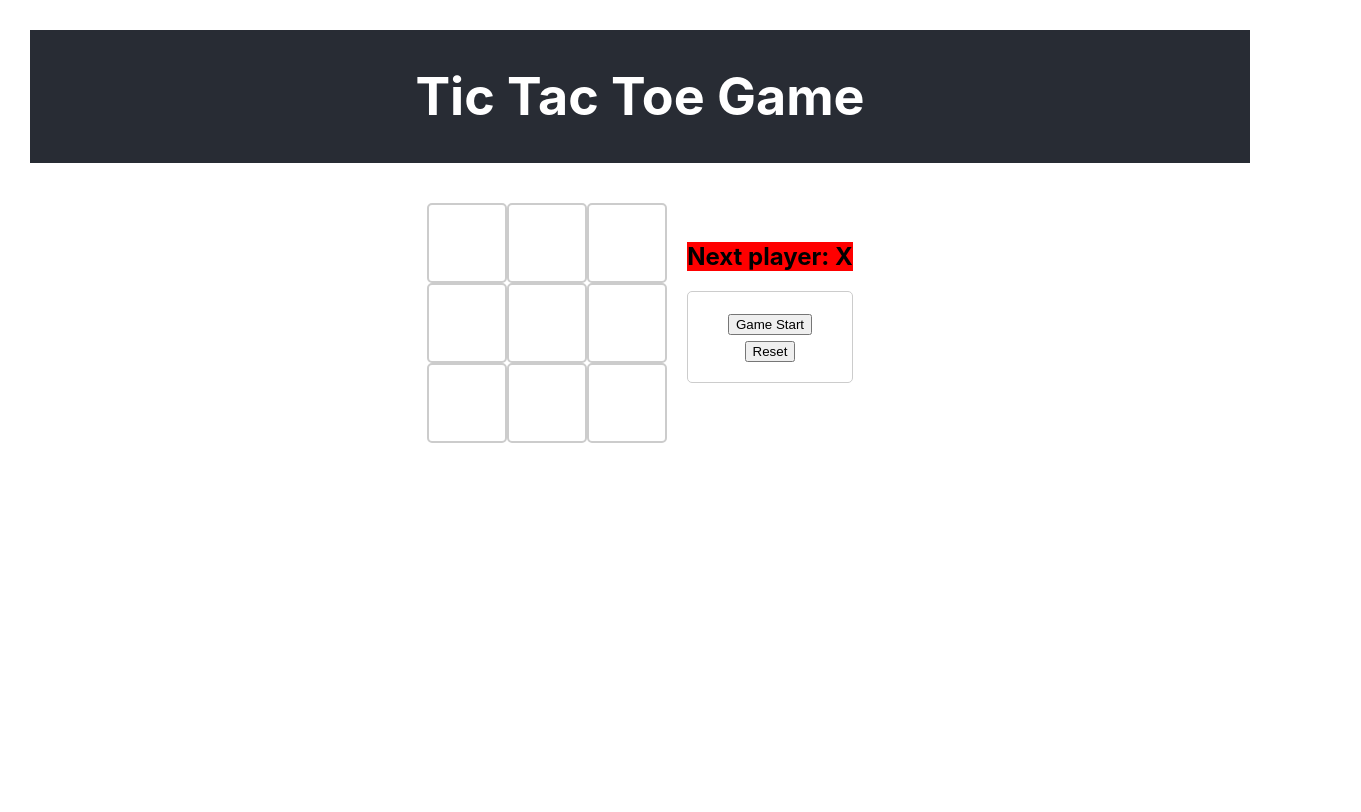
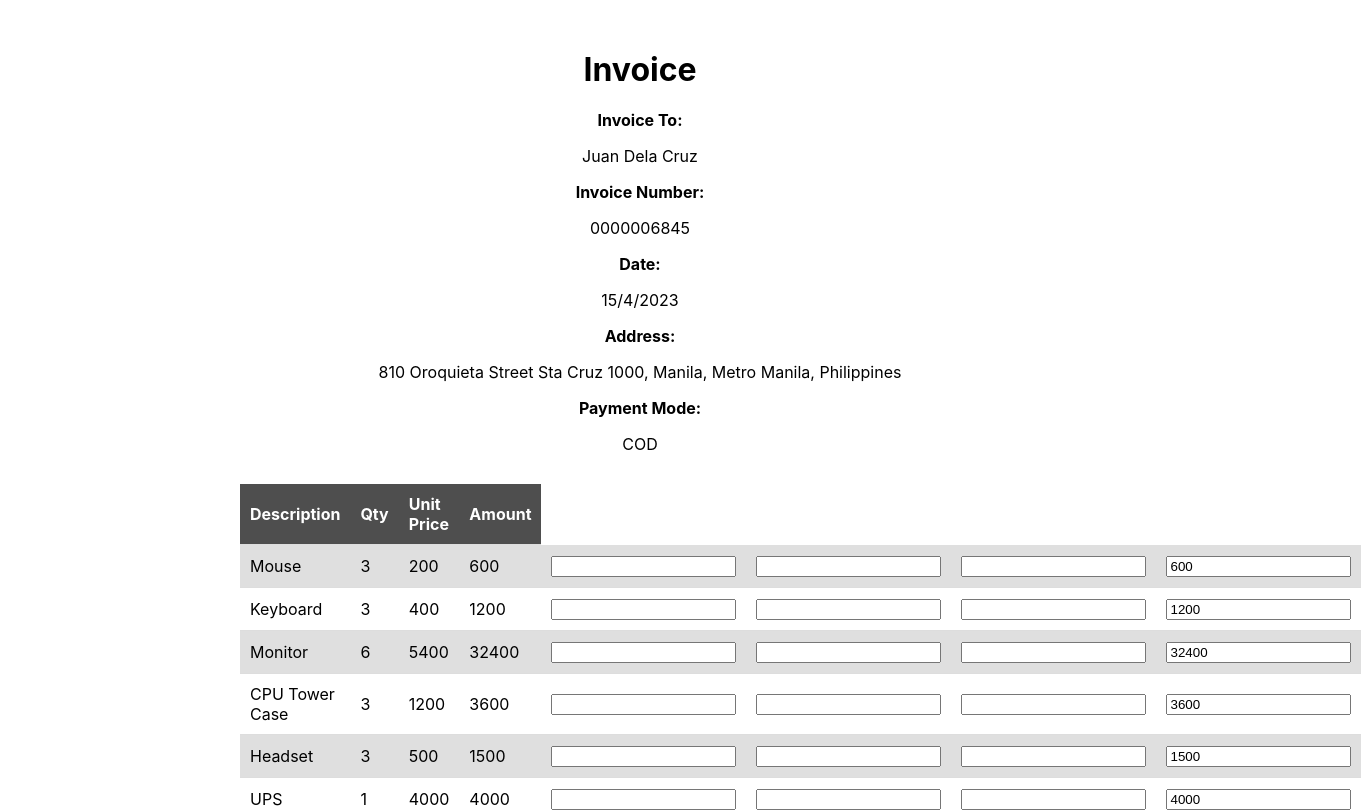
Before and after one commit to NicoleMagallanes/react-samples, a React (Create React App) app: page / in a window 1280 px wide. Shown: the top 812 px of the page, 1361 px wide, since content can reach past the window. Built offline with nearby package versions, Linux system fonts and the light colour scheme.

Commit message:
Modified Invoice

```diff
--- a/src/App.css
+++ b/src/App.css
@@ -1,6 +1,5 @@
 .App {
   text-align: center;
-  padding: 30px;
   align-items: center;
 }
 
@@ -87,7 +86,7 @@ th {
 }
 
 tr:nth-child(odd) {
-  background-color: #f2f2f2;
+  background-color: #dfdfdf;
 }
 
 tr:last-child {
--- a/src/App.js
+++ b/src/App.js
@@ -1,23 +1,12 @@
-import logo from './logo.svg';
-import './App.css';
-import Tictactoe from './Tictactoe';
-{/*import Invoice, { displayInvoiceDetails, displayInvoiceTable } from './invoice.js';
+import React from 'react';
+import Invoice from './invoice';
+
 function App() {
   return (
     <div className="App">
-     <Invoice/>
+      <Invoice />
     </div>
   );
 }
-*/}
-function App() {
-  return (
-    <div className="App">
-      <header className="App-header">
-        <h1>Tic Tac Toe Game</h1>
-      </header>
-      <Tictactoe/>
-    </div>
-  );
-}
+
 export default App;
--- a/src/Tictactoe.js
+++ b/src/Tictactoe.js
@@ -1,134 +1,116 @@
 import React, { useState } from 'react';
 import './App.css';
 
-function Square(props) {
-    return (
-        <button className="square" onClick={props.onClick}>
-            {props.value}
-        </button>
-    );
-}
+function Tictactoe() {
+    const [board, setBoard] = useState(Array(9).fill(null));
+    const [player, setPlayer] = useState('X');
+    const [playerScoreX, setPlayerScoreX] = useState(0);
+    const [playerScoreO, setPlayerScoreO] = useState(0);
+    const [gameOver, setGameOver] = useState(false);
+    const [winner, setWinner] = useState(null);
+    const [gamesPlayed, setGamesPlayed] = useState(0);
 
-function Board(props) {
-    function renderSquare(i) {
-        return (
-            <Square
-                value={props.squares[i]}
-                onClick={() => props.onClick(i)}
-            />
-        );
-    }
-
-    return (
-        <div>
-            <div className="board-row">
-                {renderSquare(0)}
-                {renderSquare(1)}
-                {renderSquare(2)}
-            </div>
-            <div className="board-row">
-                {renderSquare(3)}
-                {renderSquare(4)}
-                {renderSquare(5)}
-            </div>
-            <div className="board-row">
-                {renderSquare(6)}
-                {renderSquare(7)}
-                {renderSquare(8)}
-            </div>
-        </div>
-    );
-}
-
-function calculateWinner(squares) {
-    const lines = [
-        [0, 1, 2],
+    const checkWinner = () => {
+        const winCombos = [[0, 1, 2],
         [3, 4, 5],
         [6, 7, 8],
         [0, 3, 6],
         [1, 4, 7],
         [2, 5, 8],
         [0, 4, 8],
-        [2, 4, 6],
-    ];
+        [2, 4, 6]
+        ];
 
-    for (let i = 0; i < lines.length; i++) {
-        const [a, b, c] = lines[i];
-        if (squares[a] && squares[a] === squares[b] && squares[a] === squares[c]) {
-            return squares[a];
+        for (let i = 0; i < winCombos.length; i++) {
+            const [a, b, c] = winCombos[i];
+            if (board[a] && board[a] === board[b] && board[a] === board[c]) {
+                return board[a];
+            }
         }
-    }
 
-    return null;
-}
+        if (!board.includes(null)) {
+            return 'draw';
+        }
 
-function App1() {
-    const [history, setHistory] = useState([{ squares: Array(9).fill(null) }]);
-    const [stepNumber, setStepNumber] = useState(0);
-    const [xIsNext, setXIsNext] = useState(true);
+        return null;
+    };
 
-    function handleClick(i) {
-        const newHistory = history.slice(0, stepNumber + 1);
-        const current = newHistory[newHistory.length - 1];
-        const squares = current.squares.slice();
+    const handleSquareClick = (index) => {
+        if (gameOver || board[index] !== null) return;
 
-        if (calculateWinner(squares) || squares[i]) {
+        const newBoard = [...board];
+        newBoard[index] = player;
+        setBoard(newBoard);
+
+        const winner = checkWinner();
+        if (winner) {
+            setGameOver(true);
+            setWinner(winner);
+            if (winner === 'X') {
+                setPlayerScoreX(playerScoreX + 1);
+            } else if (winner === 'O') {
+                setPlayerScoreO(playerScoreO + 1);
+            }
+            setGamesPlayed(gamesPlayed + 1);
             return;
         }
 
-        squares[i] = xIsNext ? 'X' : 'O';
+        setPlayer(player === 'X' ? 'O' : 'X');
+    };
 
-        setHistory(newHistory.concat([{ squares: squares }]));
-        setStepNumber(newHistory.length);
-        setXIsNext(!xIsNext);
-    }
+    const handleResetClick = () => {
+        setBoard(Array(9).fill(null));
+        setPlayer('X');
+        setGameOver(false);
+        setWinner(null);
+    };
 
-    function jumpTo(step) {
-        setStepNumber(step);
-        setXIsNext(step % 2 === 0);
-    }
+    const handleNewGameClick = () => {
+        setPlayerScoreX(0);
+        setPlayerScoreO(0);
+        setGamesPlayed(0);
+        handleResetClick();
+    };
 
-    const current = history[stepNumber];
-    const winner = calculateWinner(current.squares);
-
-    const moves = history.map((step, move) => {
-        const desc = move ? `Go to move #${move}` : 'Game Start';
-        return (
-            <li key={move}>
-                <button onClick={() => jumpTo(move)}>{desc}</button>
-            </li>
-        );
-    });
-
-    let status;
-    if (winner) {
-        status = `Winner: ${winner}`;
-    } else if (stepNumber === 9) {
-        status = 'Draw';
-    } else {
-        status = `Next player: ${xIsNext ? 'X' : 'O'}`;
-    }
-
-    const handleReset = () => {
-        setHistory([{ squares: Array(9).fill(null) }]);
-        setStepNumber(0);
-        setXIsNext(true);
-    };
     return (
-        <div className="game">
-            <div className="game-board">
-                <Board squares={current.squares} onClick={handleClick} />
+        <div className="app">
+            <div className="board">
+                {board.map((square, index) => (
+                    <div
+                        key={index}
+                        className="square"
+                        onClick={() => handleSquareClick(index)}
+                    >
+                        {square}
+                    </div>
+                ))}
             </div>
-            <div className="game-info">
-                <div className="status">{status}</div>
-                <div className="moves-card">
-                    <ol className="moves">{moves}</ol>
-                    <button onClick={handleReset}>Reset</button>
+            {gameOver && (
+                <div className="message">
+                    {winner === 'draw' ? 'Draw' : `Player ${winner} wins`}
                 </div>
-
+            )}
+            <div className="score">
+                <div className="player">
+                    <div className="name">Player X</div>
+                    <div className="score">{playerScoreX}</div>
+                </div>
+                <div className="player">
+                    <div className="name">Player O</div>
+                    <div className="score">{playerScoreO}</div>
+                </div>
+            </div>
+            <div className="controls">
+                <button onClick={handleResetClick}>Reset Game</button>
+                {gamesPlayed > 0 && (playerScoreX === 3 || playerScoreO === 3) && (
+                    <div className="message">
+                        {playerScoreX > playerScoreO ? 'Player X wins the game!' : 'Player O wins the game!'}
+                        <button onClick={handleNewGameClick}>Start New Game</button>
+                    </div>
+                )}
             </div>
         </div>
     );
 }
 
-export default App1;
+export default Tictactoe;
--- a/src/invoice.js
+++ b/src/invoice.js
@@ -1,88 +1,79 @@
-import React from 'react';
+import React, { useState, useEffect } from 'react';
 import './App.css';
 
 function Invoice() {
     const invoice = {
-        invoiceTo: 'Juan Dela Cruz',
-        date: '2023-04-15',
-        address1: '810 Oroquieta Street Sta Cruz 1000',
-        address2: 'Manila, Metro Manila, Philippines',
-        invoiceNumber: '6845',
-        paymentMode: 'COD',
+        invoiceTo: "Juan Dela Cruz",
+        date: "2023-04-15",
+        address1: "810 Oroquieta Street Sta Cruz 1000",
+        address2: "Manila, Metro Manila, Philippines",
+        invoiceNumber: "6845",
+        paymentMode: "COD"
     };
 
-    const invoiceItems = [
-        { description: 'Mouse', Qty: 3, unitPrice: 200 },
-        { description: 'Keyboard', Qty: 3, unitPrice: 400 },
-        { description: 'Monitor', Qty: 6, unitPrice: 5400 },
-        { description: 'CPU Tower Case', Qty: 3, unitPrice: 1200 },
-        { description: 'Headset', Qty: 3, unitPrice: 500 },
-        { description: 'UPS', Qty: 1, unitPrice: 4000 },
-    ];
+    const [invoiceItems, setInvoiceItems] = useState([
+        { description: "Mouse", Qty: 3, unitPrice: 200 },
+        { description: "Keyboard", Qty: 3, unitPrice: 400 },
+        { description: "Monitor", Qty: 6, unitPrice: 5400 },
+        { description: "CPU Tower Case", Qty: 3, unitPrice: 1200 },
+        { description: "Headset", Qty: 3, unitPrice: 500 },
+        { description: "UPS", Qty: 1, unitPrice: 4000 },
+    ]);
 
-    // Machine Problem 1
+    //10 invoice number
+    const paddedInvoiceNumber = invoice.invoiceNumber.padStart(10, "0");
 
-    // 10 invoice number
-    const paddedInvoiceNumber = invoice.invoiceNumber.padStart(10, '0');
-
-    // Combine address1 and address2
+    //Combine address1 and address2
     const address = `${invoice.address1}, ${invoice.address2}`;
 
-    // Format date
+    //Format date
     const date = new Date(invoice.date);
     const formattedDate = `${date.getDate()}/${date.getMonth() + 1}/${date.getFullYear()}`;
 
-    // Display invoice details
-    function displayInvoiceDetails() {
-        const paddedInvoiceNumber = invoice.invoiceNumber.toString().padStart(10, '0');
-        const formattedDate = new Date(invoice.date).toLocaleDateString('en-GB');
-        const address = `${invoice.address1}, ${invoice.address2}`;
-
+    const displayInvoiceDetails = () => {
         return (
-            <div className="invoice-container">
-                <div className="header">
-                    <h1>Invoice</h1>
-                </div>
-                <div id="invoice-details">
+            <div id='invoice-details'>
                 <strong>
-                        <p>Invoice To: {invoice.invoiceTo}</p>
+                    <p>Invoice To:</p>
+                </strong>
+                <p>{invoice.invoiceTo}</p>
                 <strong>
-                            <p>Invoice Number: {paddedInvoiceNumber}</p>
+                    <p>Invoice Number:</p>
                 </strong>
+                <p>{paddedInvoiceNumber}</p>
                 <strong>
-                            <p>Date: {formattedDate}</p>
+                    <p>Date:</p>
                 </strong>
+                <p>{formattedDate}</p>
                 <strong>
-                            <p>Address: {address}</p>
+                    <p>Address:</p>
                 </strong>
+                <p>{address}</p>
                 <strong>
-                            <p>Payment Mode: {invoice.paymentMode}</p>
+                    <p>Payment Mode:</p>
                 </strong>
-                    </strong>
-                </div>
-                <div id="invoice-table"></div>
+                <p>{invoice.paymentMode}</p>
             </div>
         );
-    }
+    };
 
-    // Machine Problem 2
+    const addInvoiceItem = () => {
+        setInvoiceItems([...invoiceItems, { description: "", Qty: 0, unitPrice: 0 }]);
+    };
 
-    //Calculate total amount
-    let totalAmount = 0;
-    let table = "";
-    for (let i = 0; i < invoiceItems.length; i++) {
-        let item = invoiceItems[i];
-        let amount = item.Qty * item.unitPrice;
-        totalAmount += amount;
-        table += `${item.description} | ${item.Qty} | ${item.unitPrice} | ${amount}\n`;
-    }
+    const removeInvoiceItem = (index) => {
+        const newInvoiceItems = [...invoiceItems];
+        newInvoiceItems.splice(index, 1);
+        setInvoiceItems(newInvoiceItems);
+    };
 
-    //Add total row to the table
-    table += `Total | | | ${totalAmount}`;
+    const updateInvoiceItem = (index, field, value) => {
+        const newInvoiceItems = [...invoiceItems];
+        newInvoiceItems[index][field] = value;
+        setInvoiceItems(newInvoiceItems);
+    };
 
-    //Display the table
-    function displayInvoiceTable() {
-        const invoiceTable = document.getElementById("invoice-table");
+    const displayInvoiceTable = () => {
         let tableHTML = `
       <table>
         <thead>
@@ -95,8 +86,9 @@ function Invoice() {
         </thead>
         <tbody>
     `;
+
         let totalAmount = 0;
-        invoiceItems.forEach((item) => {
+        invoiceItems.forEach((item, index) => {
             const amount = item.Qty * item.unitPrice;
             totalAmount += amount;
             tableHTML += `
@@ -105,27 +97,43 @@ function Invoice() {
             <td>${item.Qty}</td>
             <td>${item.unitPrice}</td>
             <td>${amount}</td>
+            <td><input type='text' id='description${index}' name='description${index}'/></td>
+            <td><input type='number' id='qty${index}' name='qty${index}'/></td>
+            <td><input type='number' id='unitPrice${index}' name='unitPrice${index}'/></td>
+            <td><input type='number' id='amount${index}' name='amount${index}' value='${amount}' readOnly/></td>
           </tr>
         `;
         });
+
         tableHTML += `
           <tr>
-        <td colspan="3" class="text-right">Total:</td>
+            <td colspan='4' class='text-right'>Total:</td>
             <td>${totalAmount}</td>
           </tr>
         </tbody>
         </table>
   `;
+        return <div id='invoice-table' dangerouslySetInnerHTML={{ __html: tableHTML }}></div>;
+    };
 
-        invoiceTable.innerHTML = tableHTML;
-    }
+    useEffect(() => {
+        displayInvoiceDetails();
+        displayInvoiceTable();
+    }, []);
 
     return (
-        <div>
-            <div>{displayInvoiceDetails()}</div>
-            <div>{displayInvoiceTable()}</div>
+        <div className='invoice-container'>
+            <div className='header'>
+                <h1>Invoice</h1>
+            </div>
+            <div id='add-invoice-item'>
+                {displayInvoiceDetails()}
+                {displayInvoiceTable()}
+                <button onClick={() => addInvoiceItem()}>Add Item</button>
+                <button onClick={() => removeInvoiceItem()}>Remove</button>
+            </div>
         </div>
     );
+};
 
-}
 export default Invoice;
```
Lines whose indentation alone changed are shown as unchanged.
